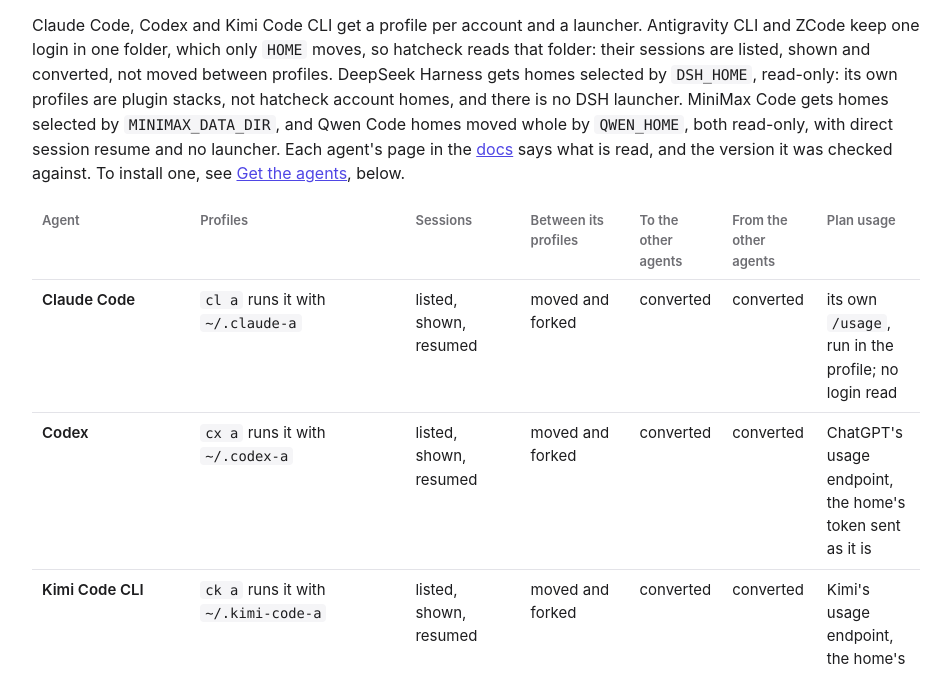
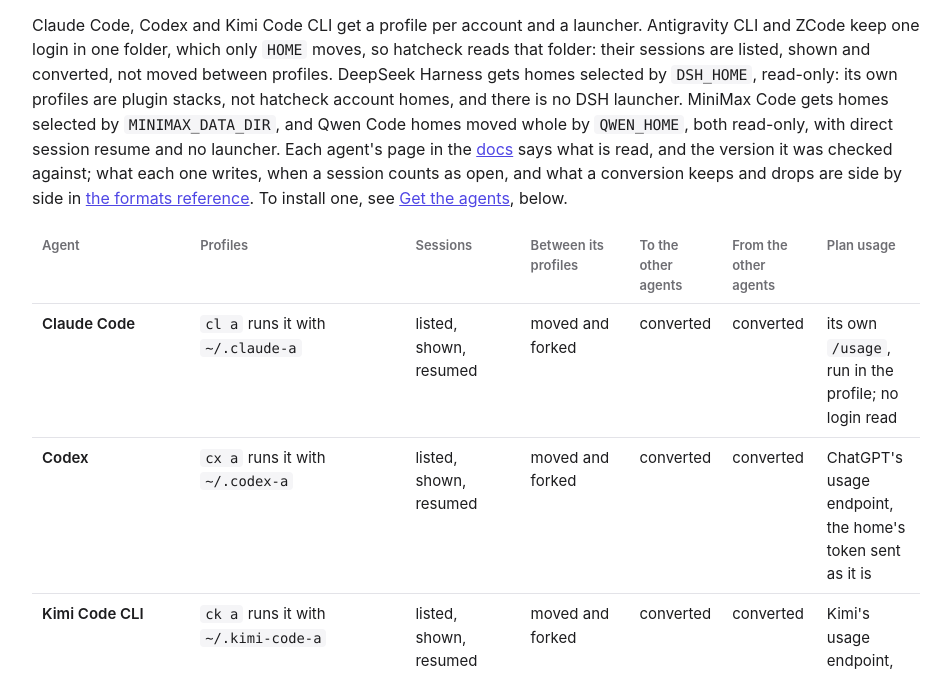
Before and after one commit to hatcheck/hatcheck, a plain HTML site: page site/agents.html in a window 1280 px wide. Shown: the part 127-800 px from the top of the page, without its empty margins (164-1115 px from the left). Drawn offline with Linux system fonts and the light colour scheme.

Commit message:
docs: link the site to the formats reference
The agents page points at docs/formats.md beside each agent's doc page,
for what each agent writes, when a session counts as open, and what a
conversion keeps and drops; the index page's "Sessions that travel" card
links "converts it" to its "How a conversion works" section. The site
keeps handing depth to the docs on GitHub, which the weekly link check
covers, rather than carrying a copy that each agent's new version would
date.

Ran: both addresses fetched (200), and the section heading the anchor
names is in docs/formats.md. No test reads the site.

```diff
--- a/site/agents.html
+++ b/site/agents.html
@@ -25,7 +25,7 @@
   </nav>
   <main class="wrap page">
     <h1>Which agents, and how far</h1>
-    <p>Claude Code, Codex and Kimi Code CLI get a profile per account and a launcher. Antigravity CLI and ZCode keep one login in one folder, which only <code>HOME</code> moves, so hatcheck reads that folder: their sessions are listed, shown and converted, not moved between profiles. DeepSeek Harness gets homes selected by <code>DSH_HOME</code>, read-only: its own profiles are plugin stacks, not hatcheck account homes, and there is no DSH launcher. MiniMax Code gets homes selected by <code>MINIMAX_DATA_DIR</code>, and Qwen Code homes moved whole by <code>QWEN_HOME</code>, both read-only, with direct session resume and no launcher. Each agent's page in the <a href="https://github.com/hatcheck/hatcheck/blob/main/docs/agents.md">docs</a> says what is read, and the version it was checked against. To install one, see <a href="#get">Get the agents</a>, below.</p>
+    <p>Claude Code, Codex and Kimi Code CLI get a profile per account and a launcher. Antigravity CLI and ZCode keep one login in one folder, which only <code>HOME</code> moves, so hatcheck reads that folder: their sessions are listed, shown and converted, not moved between profiles. DeepSeek Harness gets homes selected by <code>DSH_HOME</code>, read-only: its own profiles are plugin stacks, not hatcheck account homes, and there is no DSH launcher. MiniMax Code gets homes selected by <code>MINIMAX_DATA_DIR</code>, and Qwen Code homes moved whole by <code>QWEN_HOME</code>, both read-only, with direct session resume and no launcher. Each agent's page in the <a href="https://github.com/hatcheck/hatcheck/blob/main/docs/agents.md">docs</a> says what is read, and the version it was checked against; what each one writes, when a session counts as open, and what a conversion keeps and drops are side by side in <a href="https://github.com/hatcheck/hatcheck/blob/main/docs/formats.md">the formats reference</a>. To install one, see <a href="#get">Get the agents</a>, below.</p>
     <div class="table">
       <table>
         <thead><tr><th>Agent</th><th>Profiles</th><th>Sessions</th><th>Between its profiles</th><th>To the other agents</th><th>From the other agents</th><th>Plan usage</th></tr></thead>
```
Also changed, not shown: site/index.html (+1 -1 lines).
